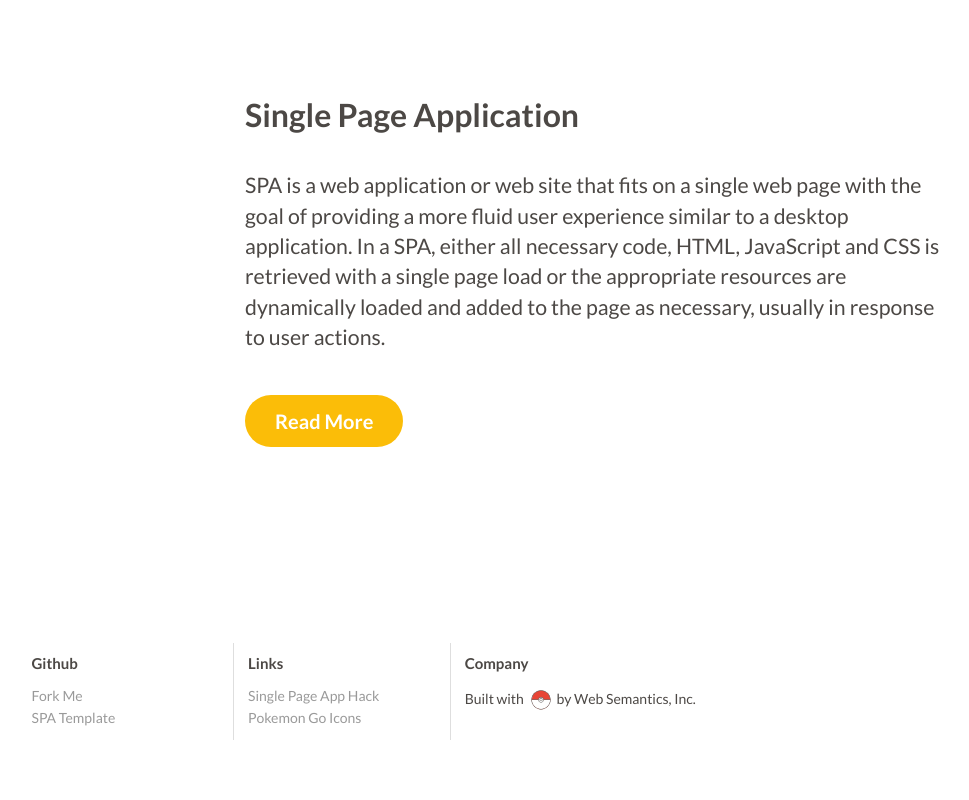
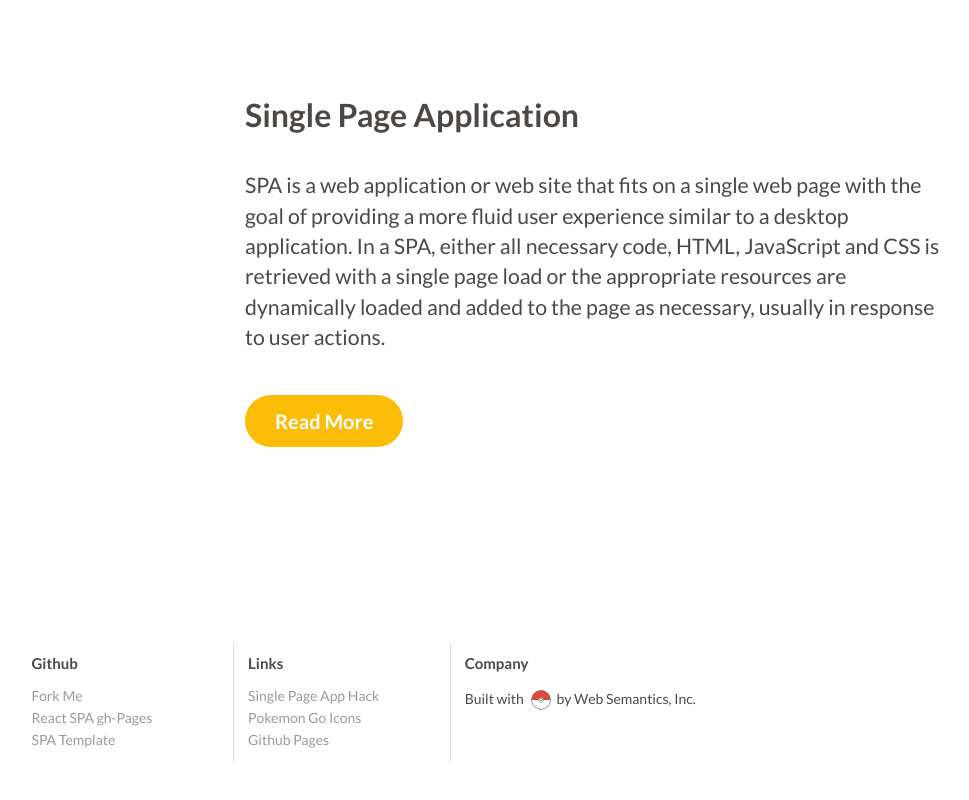
Before and after one commit to websemantics/gh-pages-spa, a plain HTML site: page index.html in a window 1280 px wide. Shown: the part 746-1546 px from the top of the page, without its empty margins (45-1014 px from the left). Drawn offline with nearby package versions, Linux system fonts and the light colour scheme.

Commit message:
Update resources

```diff
--- a/index.html
+++ b/index.html
@@ -78,6 +78,7 @@
                         <h4 class="ui header">Github</h4>
                         <div class="ui link list">
                             <a href="https://github.com/websemantics/gh-pages-spa" class="item">Fork Me</a>
+                            <a href="https://github.com/rafrex/spa-github-pages" class="item">React SPA gh-Pages</a>
                             <a href="https://github.com/csuwildcat/sghpa" class="item">SPA Template</a>
                         </div>
                     </div>
@@ -86,6 +87,7 @@
                         <div class="ui link list">
                             <a href="https://www.smashingmagazine.com/2016/08/sghpa-single-page-app-hack-github-pages/" class="item">Single Page App Hack</a>
                             <a href="http://www.flaticon.com/packs/pokemon-go" class="item">Pokemon Go Icons</a>
+                            <a href="https://pages.github.com/" class="item">Github Pages</a>
                         </div>
                     </div>
                     <div class="seven wide column">
```
Also changed, not shown: README.md.
